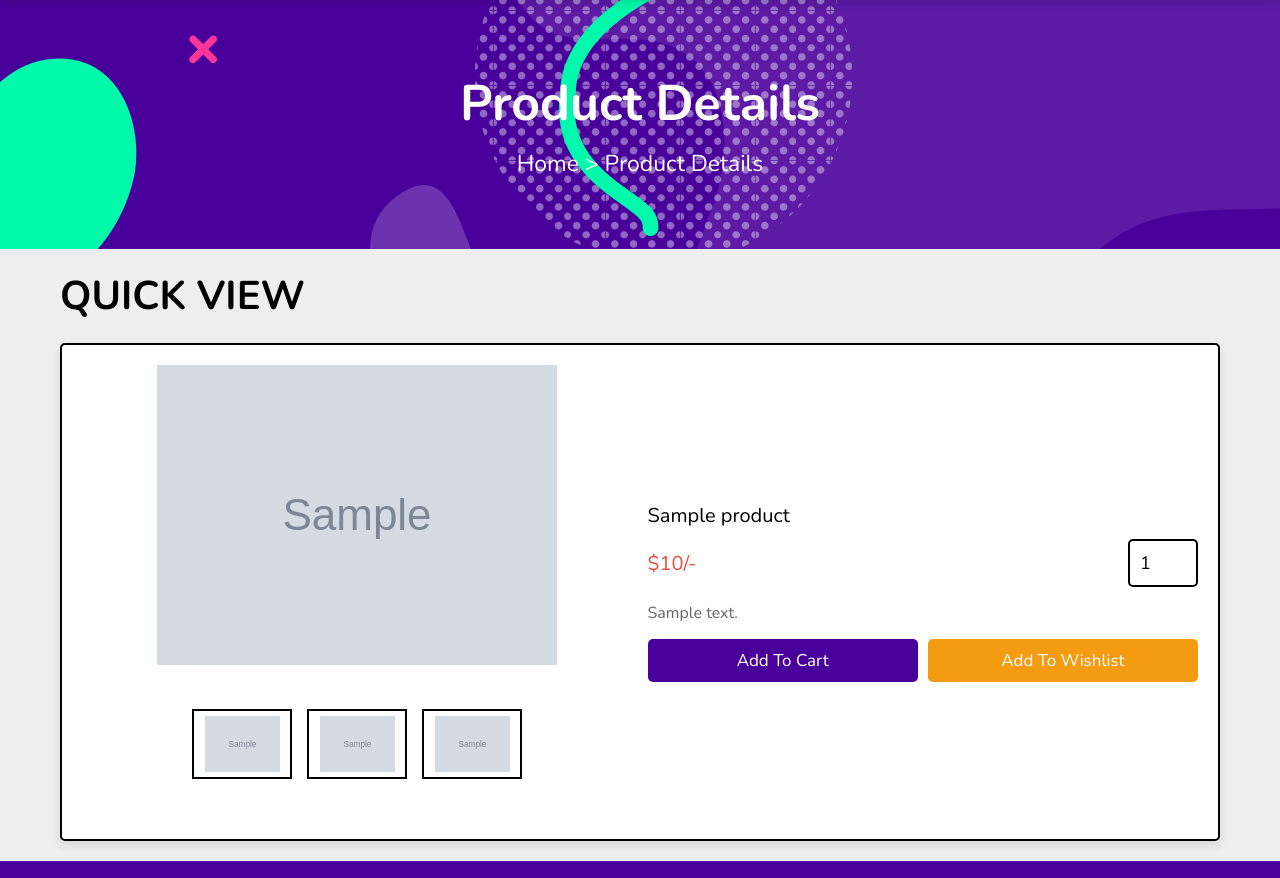
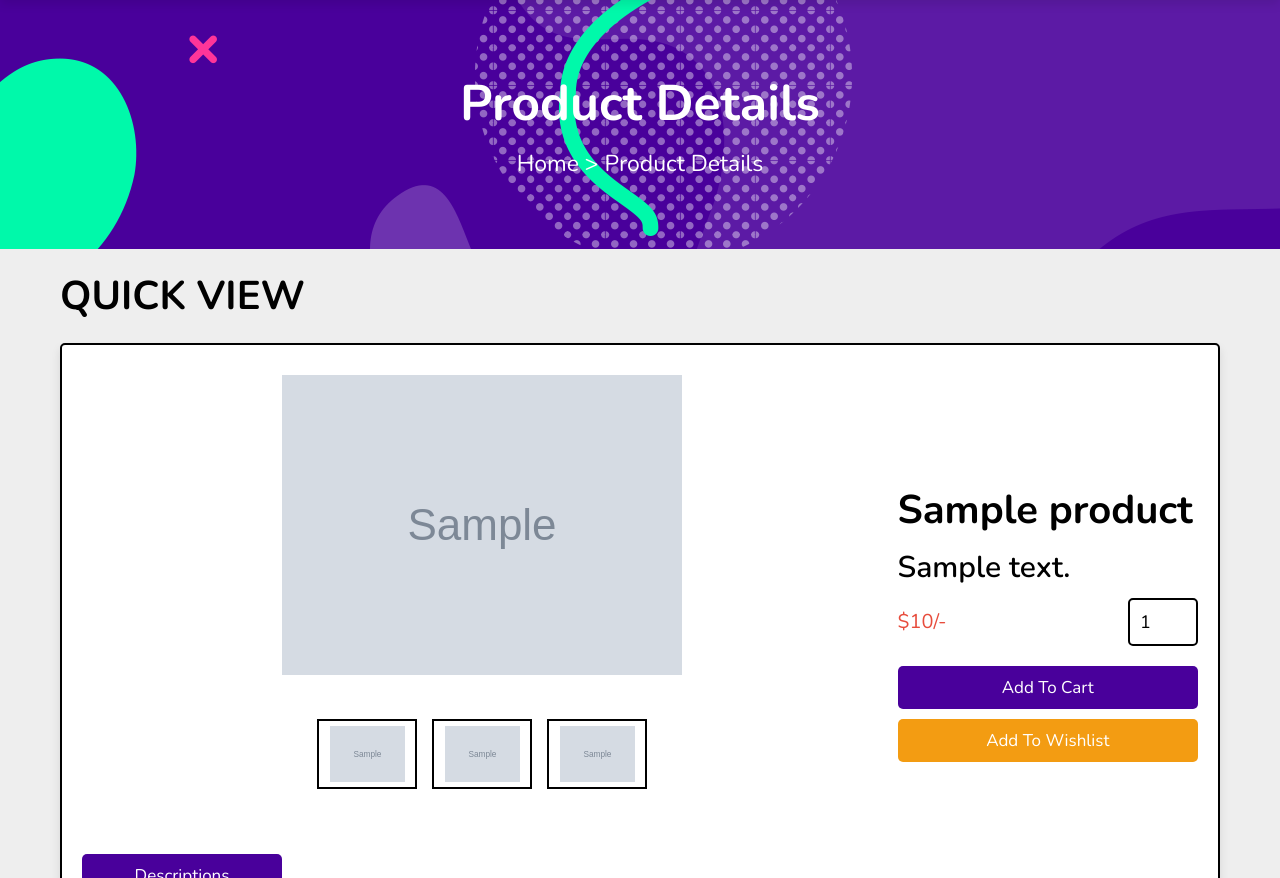
Before and after one commit to prashantxtim/ecom, a PHP site: page /quick_view.php?pid=1 in a window 1280 px wide. Shown: the part 94-972 px from the top of the page. Run offline with PHP 8.4, Linux system fonts and the light colour scheme; tables that the repository leaves empty hold one stand-in row (values such as "Sample post"); grey boxes marked "Sample" are stand-in pictures; some libraries are stand-ins or nearby versions.

Commit message:
quick view

```diff
--- a/css/style.css
+++ b/css/style.css
@@ -121,6 +121,19 @@ section{
    color:var(--white);
 }
 
+.btn2{
+   display: block;
+   background-color: var(--main-color);
+   width: 20rem;
+   margin-top: 1rem;
+   border-radius: .5rem;
+   padding:1rem 3rem;
+   font-size: 1.7rem;
+   text-transform: capitalize;
+   color:var(--white);
+   cursor: pointer;
+   text-align: center;
+}
 
 .btn,
 .delete-btn,
@@ -154,6 +167,11 @@ section{
 .delete-btn{
    background-color: var(--red);
 }
+
+.quick-view .form .content .desc .btn1{
+   background-color: #000000;
+}
+
 
 .flex-btn{
    display: flex;
@@ -628,6 +646,22 @@ section{
 }
 
 .quick-view form .row{
+   /* background-color: #49009b; */
+   display: flex;
+   margin-top: 1rem;
+   align-items: center;
+   gap:1.5rem;
+   flex-wrap: wrap;
+}
+.quick-view form .row2{
+   /* background-color: #ae68ff; */
+   display: flex;
+   align-items: center;
+   gap:1.5rem;
+   flex-wrap: wrap;
+}
+.quick-view form .row{
+   /* background-color: #ae68ff; */
    display: flex;
    align-items: center;
    gap:1.5rem;
@@ -636,7 +670,7 @@ section{
 
 .quick-view form .row .image-container{
    margin-bottom: 2rem;
-   flex:1 1 40rem;
+   flex:1 1 70rem;
 }
 
 .quick-view form .row .image-container .main-image img{
@@ -666,6 +700,10 @@ section{
    transform: scale(1.1);
 }
 
+/* .quick-view form .flex .image-container .content .name{
+   font-size: 50rem;
+} */
+
 .quick-view form img{
    width: 100%;
    height: 20rem;
@@ -674,13 +712,25 @@ section{
 }
 
 .quick-view form .row .content{
-   flex:1 1 40rem;
+   flex:1 1 20rem;
 }
 
 .quick-view form .row .content .name{
+   margin-top: 3rem;
    font-size: 2rem;
    color:var(--black);
 }
+.quick-view form .row .content .details{
+   margin-top: 1.5rem;
+   font-size: 2rem;
+   color:var(--black);
+}
+.quick-view form .row .content .details_points{
+   margin-top: 1.5rem;
+   font-size: 2rem;
+   color:#4b4b4b
+}
+
 
 .quick-view form .row .flex{
    display: flex;
@@ -704,10 +754,16 @@ section{
    color:var(--red);
 }
 
-.quick-view form .row .content .details{
-   font-size: 1.6rem;
-   color:var(--light-color);
-   line-height: 2;
+.quick-view form .row .content .name{
+   font-size: 4rem;
+   color:var(--black);
+   font-weight: 700;
+
+}
+.quick-view form .row .content .description{
+   font-size: 3rem;
+   color:var(--black);
+   font-weight: 600;
 }
 
 .products .box-container{
--- a/quick_view.php
+++ b/quick_view.php
@@ -36,6 +36,7 @@ include 'components/wishlist_cart.php';
    <h3>Product Details</h3>
    <p><a href="home.php">Home</a> <span> > Product Details</span></p>
 </div>
+
 <section class="quick-view">
 
    <h1 class="heading">quick view</h1>
@@ -64,21 +65,45 @@ include 'components/wishlist_cart.php';
                <img src="uploaded_img/<?= $fetch_product['image_02']; ?>" alt="">
                <img src="uploaded_img/<?= $fetch_product['image_03']; ?>" alt="">
             </div>
+
          </div>
          <div class="content">
-            <div class="name"><?= $fetch_product['name']; ?></div>
+            <div class="flex">
+               <div class="name"><?= $fetch_product['name']; ?></div>
+            </div>
+            <div class="flex">
+               <div class="description"><?= $fetch_product['description']; ?></div>
+            </div>
+
             <div class="flex">
                <div class="price"><span>$</span><?= $fetch_product['price']; ?><span>/-</span></div>
-               <input type="number" name="qty" class="qty" min="1" max="99" onkeypress="if(this.value.length == 2) return false;" value="1">
+               <input type="number" name="qty" class="qty" min="1" max="1" onkeypress="if(this.value.length == 2) return false;" value="1">
             </div>
-            <div class="details"><?= $fetch_product['details']; ?></div>
             <div class="flex-btn">
                <input type="submit" value="add to cart" class="btn" name="add_to_cart">
+            </div>
+            <div class="flex-btn">
                <input class="option-btn" type="submit" name="add_to_wishlist" value="add to wishlist">
-            </div>
+         </div>
+
+      </div>
+
+      <div class="row3">
+         <dev class = "content">
+            <a href="#" class="btn2">Descriptions</a>
+         </dev>
+         <div class="content">
+            <!-- <a href="#" class="btn2">Descriptions</a> -->
+            <div class="name">Product Details</div>
+            <div class="details"><?= $fetch_product['details']; ?></div>
+            <div class="details_points"><?= $fetch_product['details_points']; ?></div>
          </div>
       </div>
+
+
    </form>
+
+
    <?php
       }
    }else{
```
Also changed, not shown: project images/1.png (added), project images/2.png (added), project images/3.png (added), uploaded_img/1.png (added), uploaded_img/2.png (added), uploaded_img/3.png (added), uploaded_img/fridge-1.webp (added), uploaded_img/fridge-2.webp (added), uploaded_img/fridge-3.webp (added).
